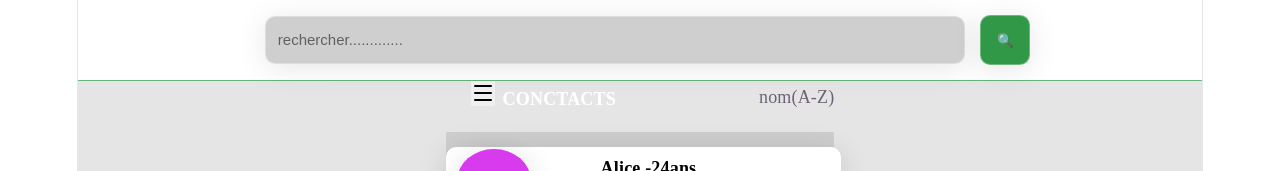
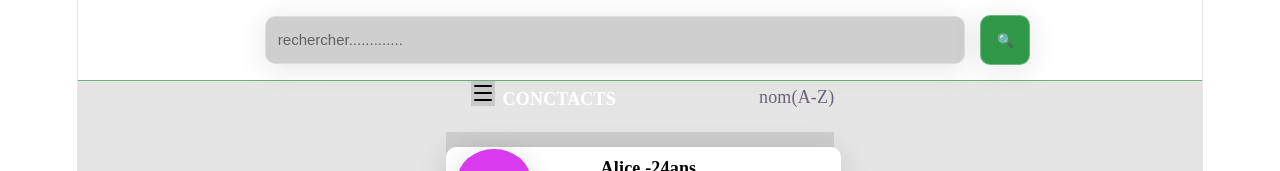
Before and after one commit to Joyce-dot457/application-de-filtre, a React (Vite) app: page / in a window 1280 px wide. Shown: the top 171 px of the page. Built offline with nearby package versions, Linux system fonts and the light colour scheme.

Commit message:
Update project

```diff
--- a/src/App.css
+++ b/src/App.css
@@ -56,10 +56,11 @@
   border-style: none;
   font-size:5px;
   padding: 0;
+  background-color: rgba(0, 0, 0, 0.123);
 }
 #click-sidebar:hover{
  backdrop-filter: blur(15px);
- background-color: rgba(0, 0, 0, 0.123);
+ background-color: rgba(0, 0, 0, 0);
 }
 .mon-select__control{
 border:1px solid white;
@@ -138,6 +139,7 @@ label{
 #contact{
   font-weight:bold;
   color:white;
+  margin-right: 10px;
 }
 #met{
   display:flex;
```
